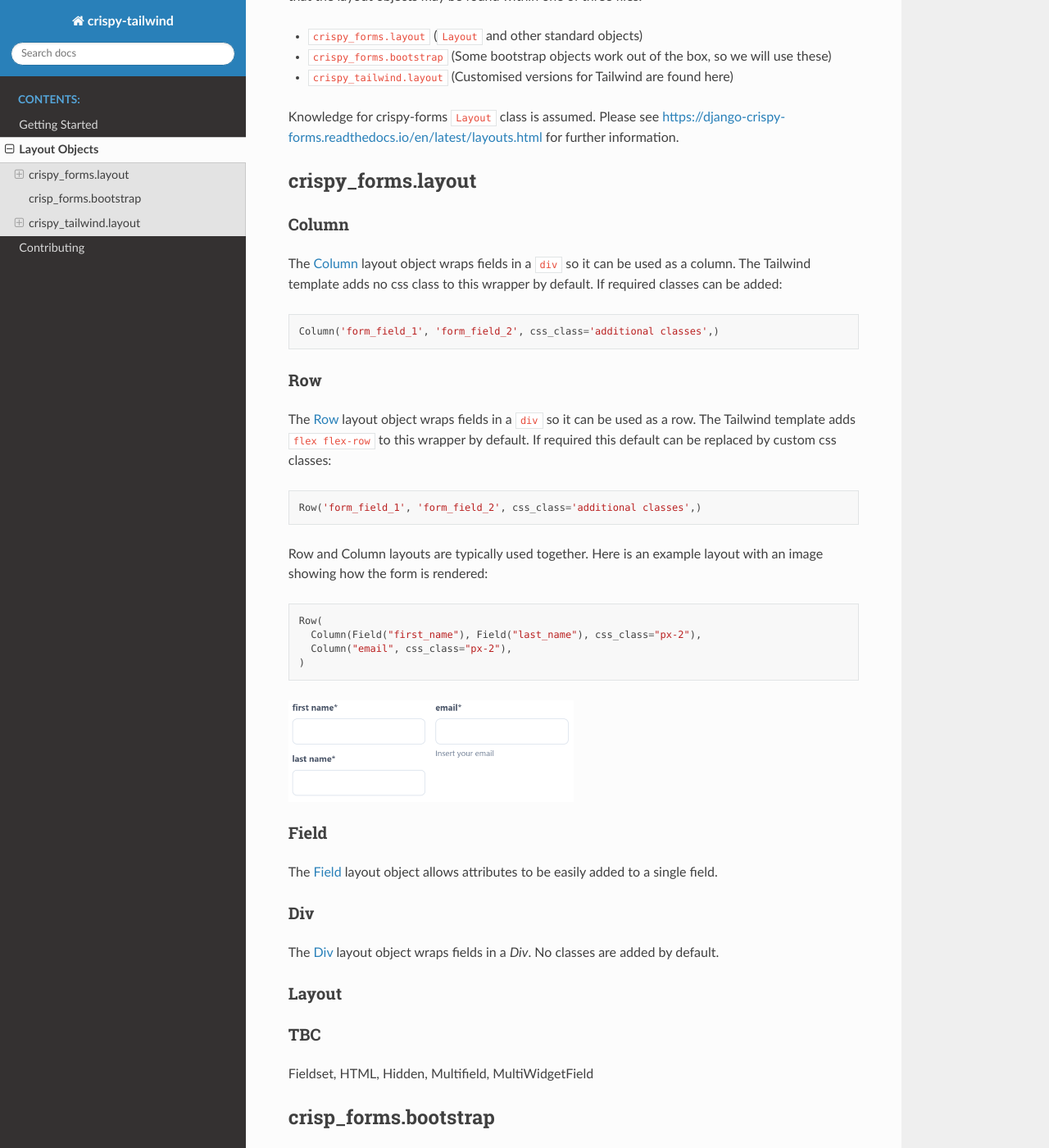
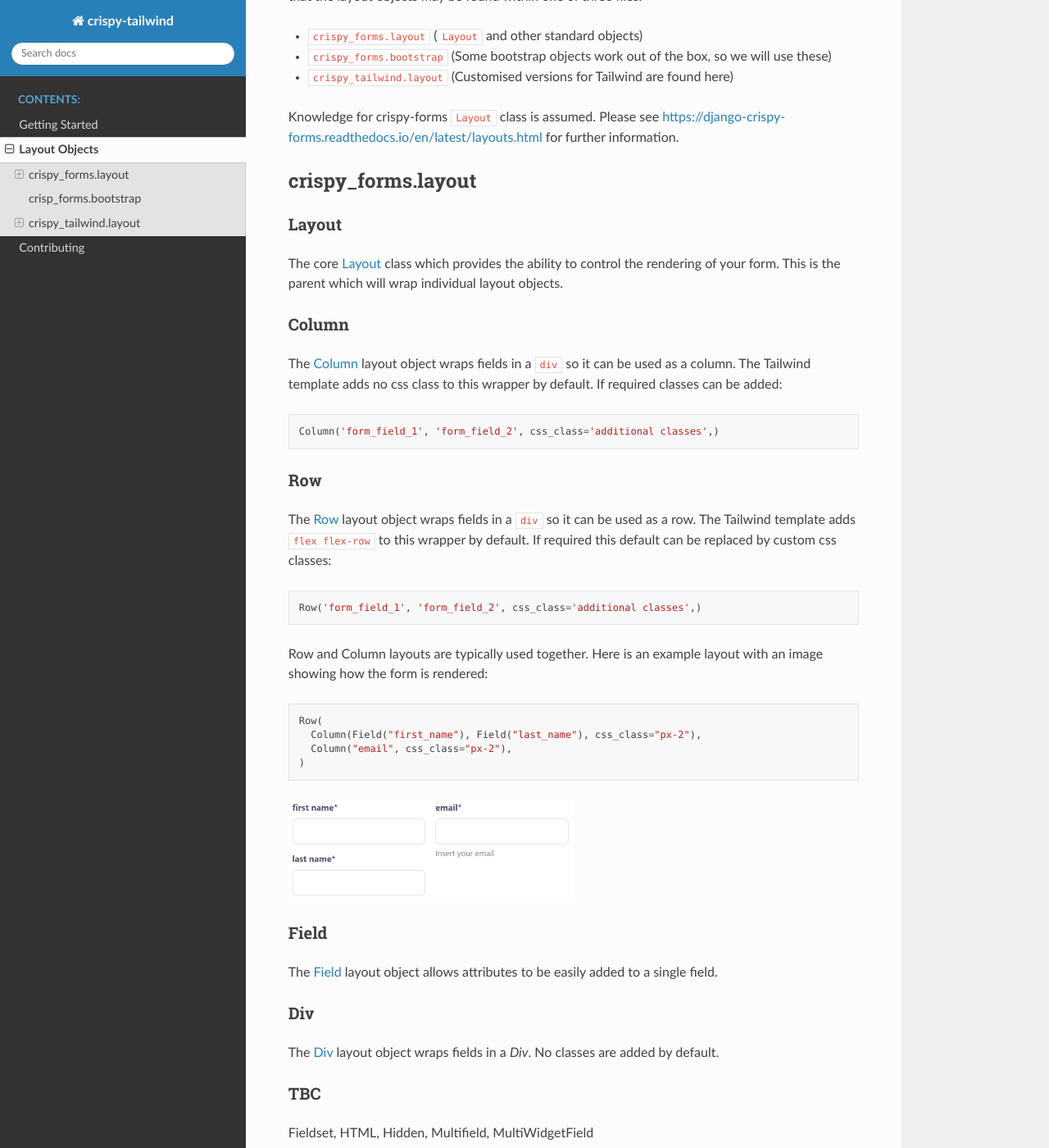
Before and after one commit to django-crispy-forms/crispy-tailwind, a Sphinx documentation site: the page built from docs/layout_objects.txt, in a window 1280 px wide and 1400 px high, scrolled down 419 px. Shown: the whole window at 82% size. Built offline with Sphinx 7.4.7 and the Read the Docs theme 2.0.0, drawn with Linux system fonts in a browser that asks for light colours.

Commit message:
Doc'd `Layout`

```diff
--- a/docs/layout_objects.txt
+++ b/docs/layout_objects.txt
@@ -26,6 +26,14 @@
 
 crispy_forms.layout
 ===================
+
+Layout
+------
+
+The core Layout_ class which provides the ability to control the rendering of your form. This is the parent which will
+wrap individual layout objects.
+
+.. _Layout: https://django-crispy-forms.readthedocs.io/en/latest/layouts.html?highlight=layout#fundamentals
 
 Column
 ------
```
Also changed, not shown: other parts of docs/layout_objects.txt (+0 -3 lines).
